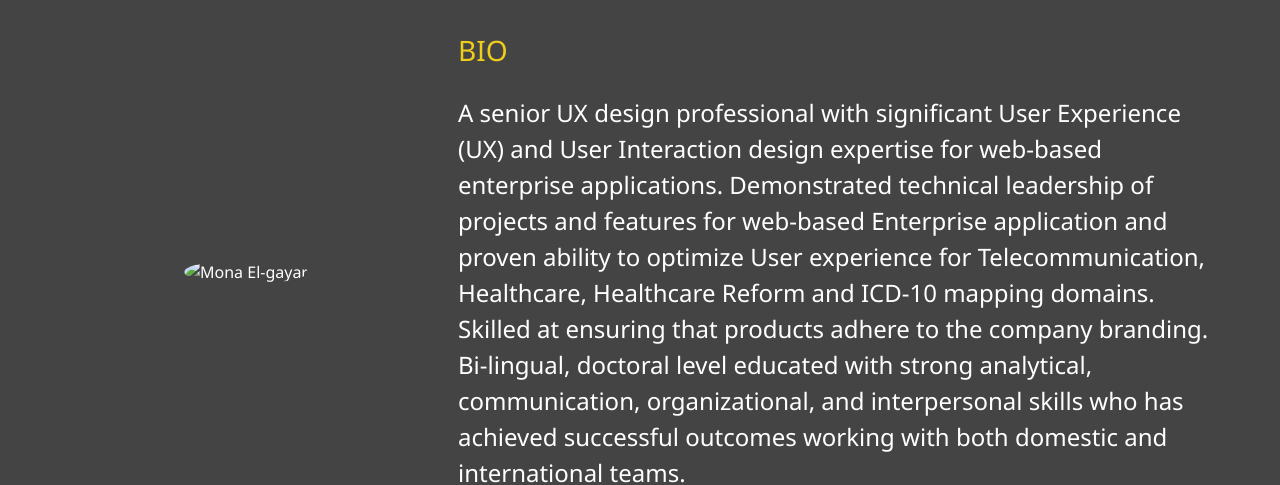
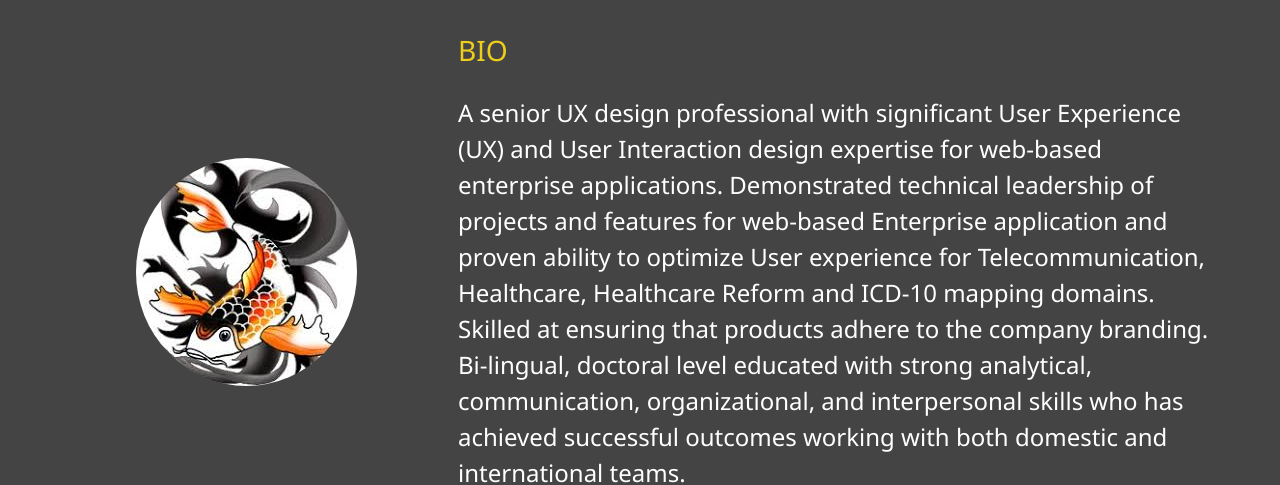
Before and after one commit to melgayar/Portfolio, a website: page dist/about.html in a window 1280 px wide. Shown: the part 317-802 px from the top of the page. Drawn offline with nearby package versions, Linux system fonts and the light colour scheme; files that its build step writes are made by us from their sources; the site is published under a folder, as on GitHub Pages, so addresses that start at the root find nothing.

Commit message:
Add files via upload

```diff
--- a/dist/about.html
+++ b/dist/about.html
@@ -45,7 +45,7 @@
         Let me tell you a few things .....
       </h2>
       <div class="about-info">
-        <img src="/img/mona.jpg" alt="Mona El-gayar" class="bio-img" />
+        <img src="img/mona.jpg" alt="Mona El-gayar" class="bio-img" />
         <div class="bio">
           <h3 class="text-secondary">BIO</h3>
           <p>
```
